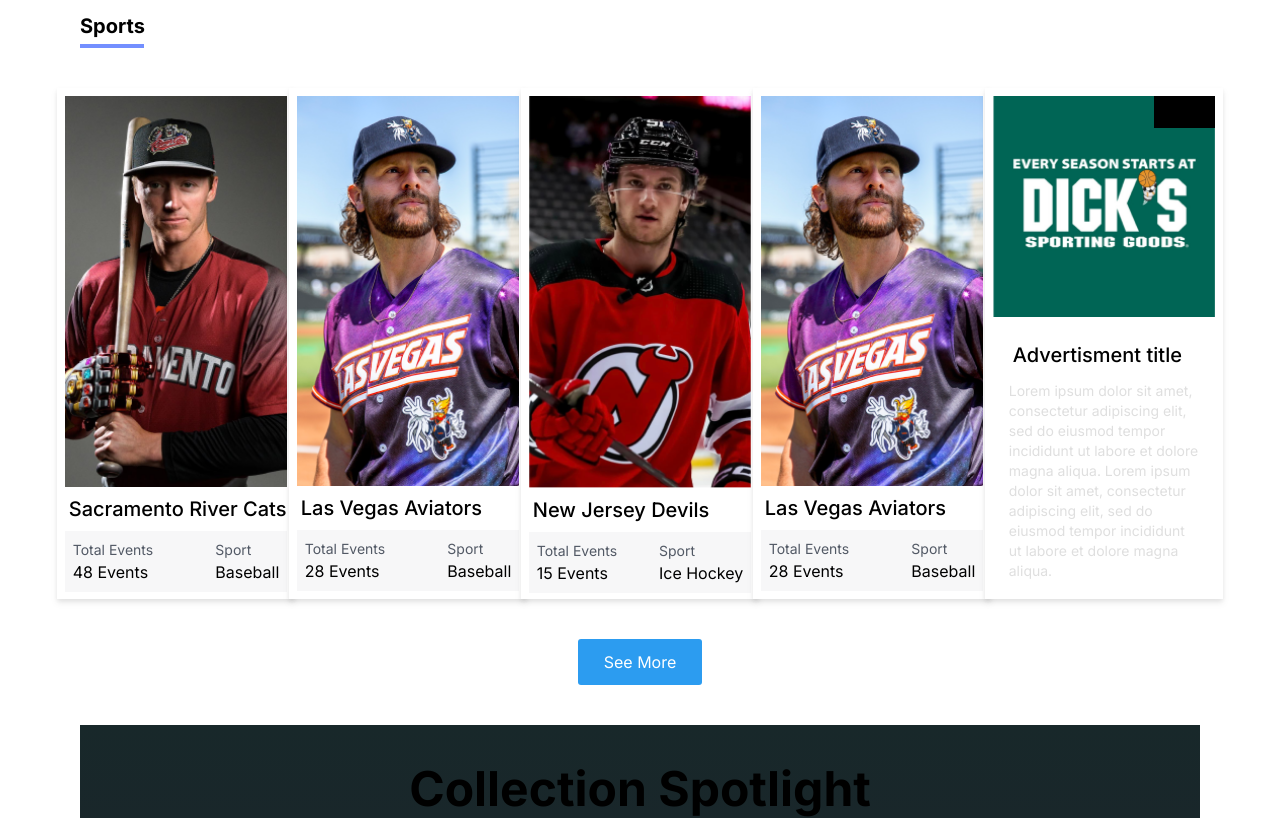
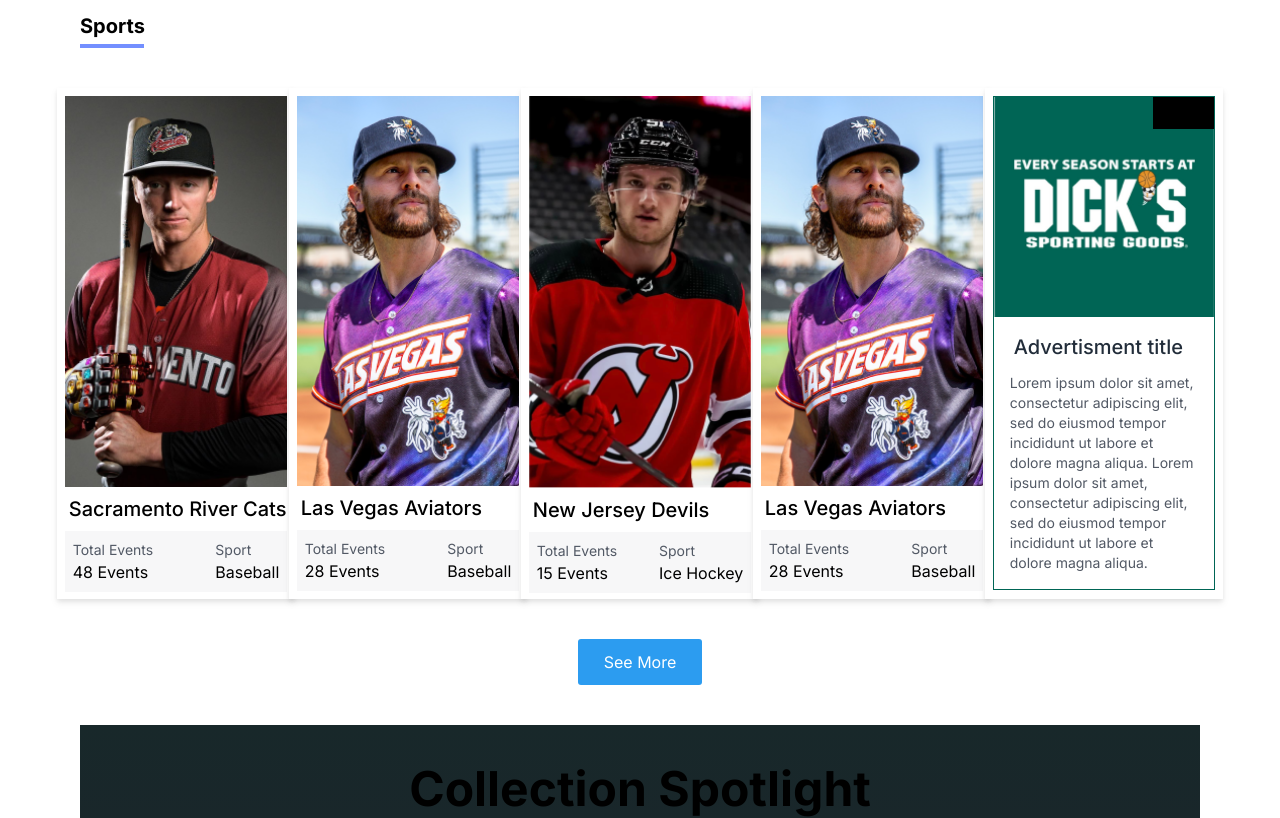
Before and after one commit to tarunsinghofficial/HexLeap, a Next.js app: page / in a window 1280 px wide. Shown: the top 818 px of the page. Built offline with nearby package versions, Linux system fonts and the light colour scheme.

Commit message:
imprved the ui

```diff
--- a/src/app/components/AdCard.tsx
+++ b/src/app/components/AdCard.tsx
@@ -14,14 +14,16 @@
     adUrl: string
 }) {
     return (
-        <Link href={adUrl} className='w-[10rem] h-[25rem]  md:w-[15rem] md:h-[32rem] xl:w-[238.53px] xl:h-[511px] bg-white dark:bg-[#3B3E47] drop-shadow-md hover:drop-shadow-xl p-2 flex flex-col gap-2'>
+        <Link href= {adUrl} className='w-[10rem] h-[25rem]  md:w-[15rem] md:h-[32rem] xl:w-[238.53px] xl:h-[511px] bg-white dark:bg-[#3B3E47] drop-shadow-md hover:drop-shadow-xl p-2 flex flex-col gap-2'>
+            <div className='border-[0.2px] border-[#006555]'>
             <div className='relative'>
                 <Image src={backgroundImageUrl} alt={title} width={1000} height={1000} />
                 <div className='bg-black dark:text-white w-auto h-auto py-1 px-5 absolute right-0 top-0 '>Ad</div>
             </div>
             <div className='flex flex-col gap-3 p-0 lg:p-4'>
-                <h2 className="text-md md:text-lg lg:text-xl font-medium text-left pl-1 dark:text-white">{title}</h2>
-                <p className='text-[#DFDFDF] text-xs md:text-xs lg:text-sm overflow-hidden'>{description}</p>
+                <h2 className="text-md md:text-lg lg:text-xl font-medium text-left pl-1 text-[#222D3A] dark:text-white">{title}</h2>
+                <p className='text-[#525965] dark:text-[#DFDFDF] text-xs md:text-xs lg:text-sm overflow-hidden'>{description}</p>
+            </div>
             </div>
         </Link>
     )
--- a/src/app/components/SpotCard.tsx
+++ b/src/app/components/SpotCard.tsx
@@ -27,7 +27,7 @@
             <div className='flex flex-col justify-end space-y-3 mt-3 lg:mt-6'>
                 <h2 className='text-black dark:text-white text-center font-medium text-[12px] md:text-[14px] xl:text-[17px]'>{title}</h2>
                 <p className='text-black dark:text-white text-center text-[10px] md:text-[12px] xl:text-[14px]'>{dataTime}</p>
-                <p className='text-[#525965] dark:text-white text-center text-[11px] md:text-[12px] xl:text-[14px]'>{location}</p>
+                <p className='text-[#525965] dark:text-[#DFDFDF] text-center text-[11px] md:text-[12px] xl:text-[14px]'>{location}</p>
                 <Link href={url} className='bg-black w-[10rem] lg:w-[15rem] text-center text-white text-xs md:text-md lg:text-lg px-4 py-2'>{btnTitle}</Link>
             </div>
         </div>
```
